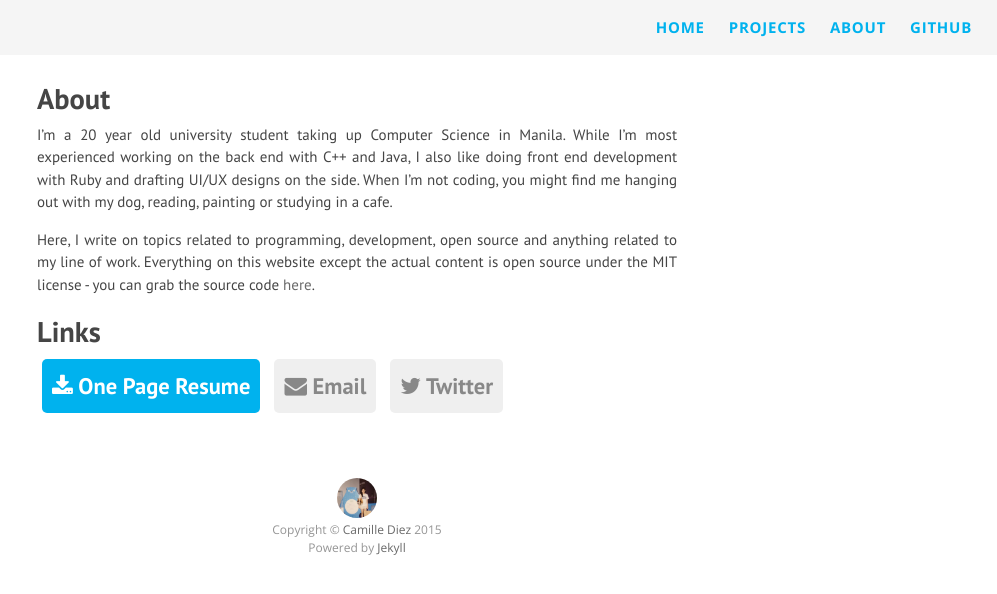
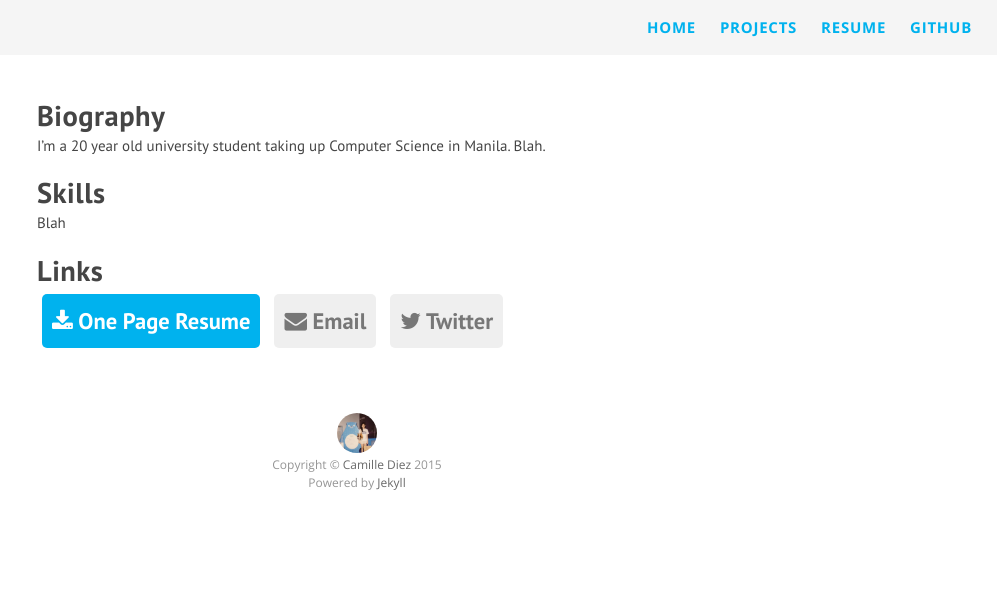
Before and after one commit to diezcami/diezcami.github.io, a Jekyll site: the page built from resume.markdown, in a window 1280 px wide. Shown: the top 594 px of the page, without its empty margins (283-1280 px from the left). Built offline with Jekyll 4.4.1, drawn with Linux system fonts in a browser that asks for light colours; nearby versions of some CDN libraries; Markdown is read by kramdown in place of the engine named in the settings.

Commit message:
Edited Resume and Projects templates

```diff
--- a/_includes/head.html
+++ b/_includes/head.html
@@ -3,7 +3,13 @@
   <meta http-equiv="X-UA-Compatible" content="IE=edge">
   <meta name="viewport" content="width=device-width, initial-scale=1">
 
-  <title>{% if page.title %}{{ page.title }}{% else %}{{ site.title }}{% endif %}</title>
+  <title>
+    {% if page.title %}
+      {{ page.title }} - {{ site.title }}
+    {% else %}
+      {{ site.title }}
+    {% endif %}
+  </title>
   <meta name="description" content="{% if page.excerpt %}{{ page.excerpt | strip_html | strip_newlines | truncate: 160 }}{% else %}{{ site.description }}{% endif %}">
 
   <link rel="stylesheet" href="{{ "/css/main.css" | prepend: site.baseurl }}">
--- a/_layouts/page.html
+++ b/_layouts/page.html
@@ -4,7 +4,9 @@
 <div class="post">
 
   <header class="post-header">
-    <h1 class="post-title">{{ page.title }}</h1>
+    {% unless page.notitle %}
+        <h1 class="post-title">{{ page.title }}</h1>
+    {% endunless %}
   </header>
 
   <article class="post-content">
--- a/_sass/_base.scss
+++ b/_sass/_base.scss
@@ -61,12 +61,13 @@
     h1, h2, h3, h4, h5, h6 {
         font-family: $header-font-family;
         font-weight: bold;
-        margin-bottom: 0px;
+        margin-bottom: -3px;
+        letter-spacing: 0.5px;
     }
 
     h1 {font-size: 1.9em !important;}
     h2, {font-size: 1.5em !important;}
-    h3 {font-size: 1.3em;}
+    h3 {font-size: 1.4em;}
     h4 {font-size: 1em;}
     h5 {font-size: .9em;}
     h6 {font-size: .8em;}
@@ -95,7 +96,7 @@
         border-radius: 5px;
 
         &:hover {
-            background-color: darken($brand-color, 2%);
+            background-color: darken($brand-color, 3%);
             color: #FFF;
         }
 
@@ -108,7 +109,7 @@
     .link {
         font-size: 1.5em;
         font-weight: bold;
-        color: #888;
+        color: #777;
         display: inline-block;
         margin: 5px;
         padding: 10px;
@@ -117,7 +118,7 @@
 
         &:hover {
             background-color: darken(#EFEFEF, 2%);
-            color: #888;
+            color: #777;
         }
 
         @include media-query($on-palm) {
--- a/resume.markdown
+++ b/resume.markdown
@@ -1,21 +1,24 @@
 ---
 layout: page
-title: About
-permalink: /about/
+title: Resume
+permalink: /resume/
+notitle: true
 ---
-I’m a 20 year old university student taking up Computer Science in Manila. While I'm most experienced working on the back end with C++ and Java, I also like doing front end development with Ruby and drafting UI/UX designs on the side. When I'm not coding, you might find me hanging out with my dog, reading, painting or studying in a cafe.
+# Biography
+I’m a 20 year old university student taking up Computer Science in Manila. Blah.
 
-Here, I write on topics related to programming, development, open source and anything related to my line of work. Everything on this website except the actual content is open source under the MIT license - you can grab the source code [here](https://github.com/diezcami/blog).
+# Skills
+Blah
 
 # Links
 <div style="text-align: left">
-    <a class="resume" href="/blog/resources/content/resume.pdf">
+    <a class="resume" href="/blog/resources/content/resume.pdf" target="_blank">
       <i class="fa fa-download"></i> One Page Resume
     </a>
-    <a class="link" href="mailto:diezcami@gmail.com">
+    <a class="link" href="mailto:diezcami@gmail.com" target="_blank">
       <i class="fa fa-envelope"></i> Email
     </a>
-    <a class="link" href='http://twitter.com/diezcami'>
+    <a class="link" href='http://twitter.com/diezcamille' target="_blank">
       <i class="fa fa-twitter"></i> Twitter
     </a>
 </div>
```
Also changed, not shown: projects.markdown (+13 -1 lines).
